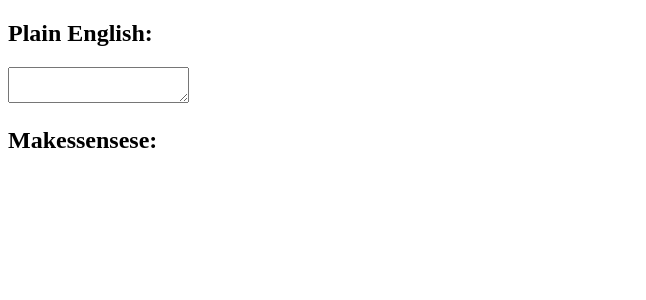
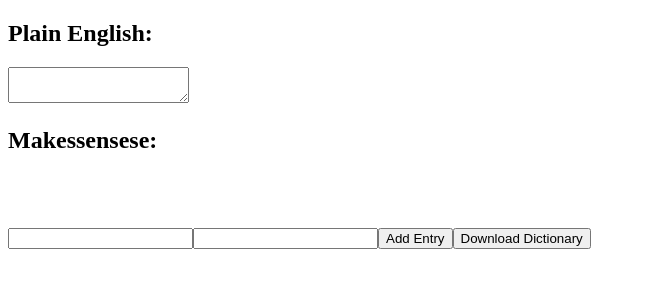
Before and after one commit to aiman-al-masoud/addictionary, a React app: page / in a window 1280 px wide. Shown: the top 300 px of the page, without its empty margins (0-646 px from the left). Built offline with nearby package versions, Linux system fonts and the light colour scheme; no server answers; the HTML template or start-up script is replaced by a standard one.

Commit message:
more pooooointlesss woooork

```diff
--- a/app/src/view/App.jsx
+++ b/app/src/view/App.jsx
@@ -1,5 +1,6 @@
 import React, {Component} from "react";
 import reactDOM from "react-dom";
+import Dictionary from "./Dictionary.jsx";
 import Translate from "./Translate.jsx";
 
 
@@ -15,11 +16,16 @@ export default class App extends Component{
 
     render(){
 
+
+
         return (<div>
 
             <Translate/>
 
-
+            <br />
+            <br />
+            <br />
+            <Dictionary/>
 
 
         </div>)
--- a/app/src/view/Dictionary.jsx
+++ b/app/src/view/Dictionary.jsx
@@ -1,17 +1,34 @@
 import React, { Component } from "react";
 import reactDOM from "react-dom";
 import Server from "../model/Server";
+import { saveToComp } from "../model/Utils";
 
 export default class Dictionary extends Component {
 
     constructor(props) {
         super(props)
+        this.wordInput = React.createRef()
+        this.meaningInput =  React.createRef()
+    }
+
+    onAddEntry = async ()=>{
+        await Server.get().postWord(this.wordInput.current.value, this.meaningInput.current.value)
+        this.wordInput.current.value = ""
+        this.meaningInput.current.value = ""
+        location.reload()
+    }
+
+    onDownloadDictionary = async ()=>{
+        saveToComp(JSON.stringify(await Server.get().getDictionary()), "pointless-waste-of-time.txt", "text/plain")
     }
 
     render(){
         return (<div>
+            <input  ref={this.wordInput} type="text"  />
+            <input ref={this.meaningInput} type="text" />
+            <button onClick={this.onAddEntry}>Add Entry</button>
 
-
+            <button onClick={this.onDownloadDictionary}>Download Dictionary</button>
         </div>)
     }
 
```
Also changed, not shown: 3 other files (tests, documents, lock files or other folders).
